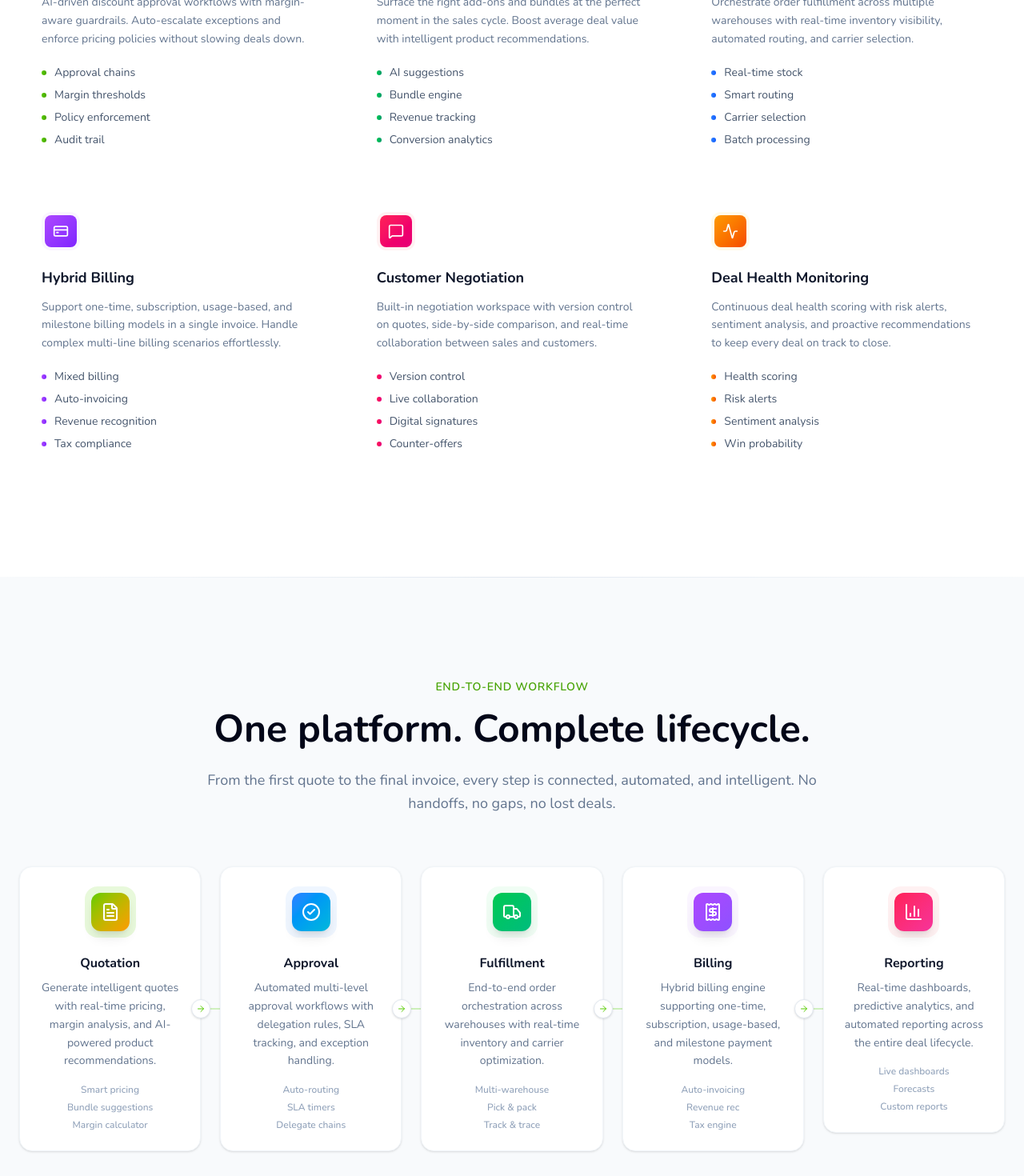
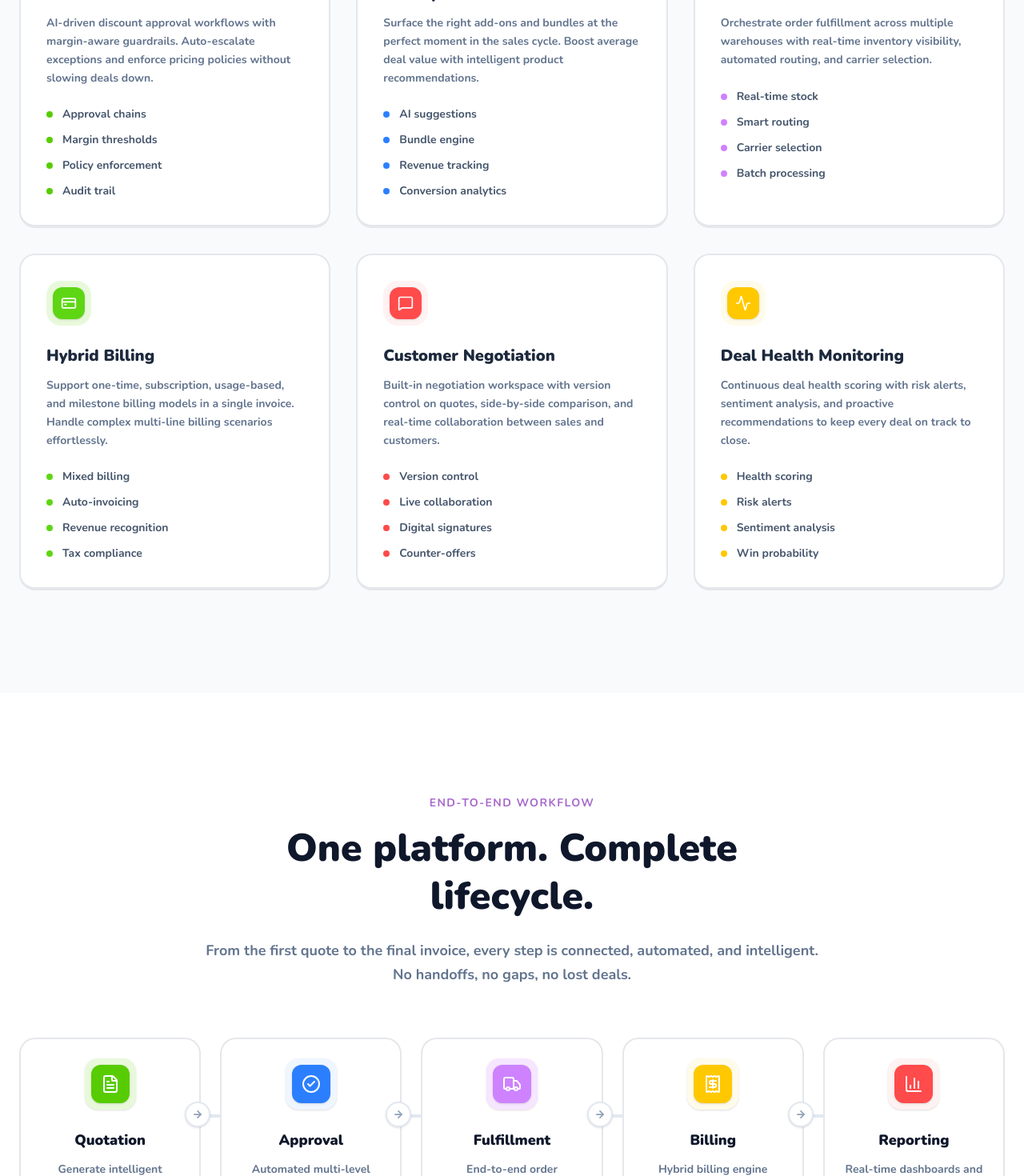
Before and after one commit to J-Ahmad19/DealFlow360, a React (Vite) app: page / in a window 1280 px wide. Shown: the part 1940-3410 px from the top of the page at 80% size. Built offline with nearby package versions, Linux system fonts and the light colour scheme.

Commit message:
feat(features,workflow): replace clay cards with Lingo tactile cards and semantic brand tokens

```diff
--- a/src/components/Features.tsx
+++ b/src/components/Features.tsx
@@ -16,7 +16,7 @@ const features = [
     title: 'Smart Discount Governance',
     description:
       'AI-driven discount approval workflows with margin-aware guardrails. Auto-escalate exceptions and enforce pricing policies without slowing deals down.',
-    color: 'from-brand-500 to-brand-600',
+    color: 'bg-brand-500',
     bg: 'bg-brand-50',
     items: ['Approval chains', 'Margin thresholds', 'Policy enforcement', 'Audit trail'],
   },
@@ -25,8 +25,8 @@ const features = [
     title: 'Live Upsell & Cross-sell',
     description:
       'Surface the right add-ons and bundles at the perfect moment in the sales cycle. Boost average deal value with intelligent product recommendations.',
-    color: 'from-green-500 to-emerald-600',
-    bg: 'bg-green-50',
+    color: 'bg-blue-500',
+    bg: 'bg-blue-50',
     items: ['AI suggestions', 'Bundle engine', 'Revenue tracking', 'Conversion analytics'],
   },
   {
@@ -34,8 +34,8 @@ const features = [
     title: 'Multi-Warehouse Fulfillment',
     description:
       'Orchestrate order fulfillment across multiple warehouses with real-time inventory visibility, automated routing, and carrier selection.',
-    color: 'from-blue-500 to-blue-600',
-    bg: 'bg-blue-50',
+    color: 'bg-secondary-400',
+    bg: 'bg-secondary-50',
     items: ['Real-time stock', 'Smart routing', 'Carrier selection', 'Batch processing'],
   },
   {
@@ -43,8 +43,8 @@ const features = [
     title: 'Hybrid Billing',
     description:
       'Support one-time, subscription, usage-based, and milestone billing models in a single invoice. Handle complex multi-line billing scenarios effortlessly.',
-    color: 'from-purple-500 to-violet-600',
-    bg: 'bg-purple-50',
+    color: 'bg-brand-400',
+    bg: 'bg-brand-50',
     items: ['Mixed billing', 'Auto-invoicing', 'Revenue recognition', 'Tax compliance'],
   },
   {
@@ -52,8 +52,8 @@ const features = [
     title: 'Customer Negotiation',
     description:
       'Built-in negotiation workspace with version control on quotes, side-by-side comparison, and real-time collaboration between sales and customers.',
-    color: 'from-rose-500 to-pink-600',
-    bg: 'bg-rose-50',
+    color: 'bg-danger-500',
+    bg: 'bg-red-50',
     items: ['Version control', 'Live collaboration', 'Digital signatures', 'Counter-offers'],
   },
   {
@@ -61,7 +61,7 @@ const features = [
     title: 'Deal Health Monitoring',
     description:
       'Continuous deal health scoring with risk alerts, sentiment analysis, and proactive recommendations to keep every deal on track to close.',
-    color: 'from-amber-500 to-orange-600',
+    color: 'bg-warning-500',
     bg: 'bg-amber-50',
     items: ['Health scoring', 'Risk alerts', 'Sentiment analysis', 'Win probability'],
   },
@@ -90,14 +90,14 @@ export default function Features() {
   }, [isInView]);
 
   return (
-    <section id="features" ref={sectionRef} className="py-24 lg:py-32 bg-white relative">
+    <section id="features" ref={sectionRef} className="py-24 lg:py-32 bg-slate-50 relative">
       <div className="max-w-7xl mx-auto px-6">
         <div className="text-center max-w-3xl mx-auto mb-16">
           <motion.p
             initial={{ opacity: 0, y: 10 }}
             whileInView={{ opacity: 1, y: 0 }}
             viewport={{ once: true }}
-            className="text-sm font-semibold text-brand-600 uppercase tracking-wider mb-3"
+            className="text-sm font-bold text-brand-600 uppercase tracking-widest mb-4"
           >
             Platform Features
           </motion.p>
@@ -106,7 +106,7 @@ export default function Features() {
             whileInView={{ opacity: 1, y: 0 }}
             viewport={{ once: true }}
             transition={{ delay: 0.1 }}
-            className="font-display text-3xl sm:text-4xl lg:text-5xl font-bold text-slate-950 leading-tight mb-5"
+            className="font-display text-3xl sm:text-4xl lg:text-5xl font-black text-slate-900 leading-tight mb-6"
           >
             Everything you need to close smarter
           </motion.h2>
@@ -115,7 +115,7 @@ export default function Features() {
             whileInView={{ opacity: 1, y: 0 }}
             viewport={{ once: true }}
             transition={{ delay: 0.2 }}
-            className="text-lg text-slate-500 leading-relaxed"
+            className="text-lg font-bold text-slate-500 leading-relaxed"
           >
             DealFlow360 goes far beyond basic quote generation. Each module
             is purpose-built to eliminate friction, protect margins, and
@@ -123,37 +123,35 @@ export default function Features() {
           </motion.p>
         </div>
 
-        <div className="grid grid-cols-1 md:grid-cols-2 lg:grid-cols-3 gap-6">
+        <div className="grid grid-cols-1 md:grid-cols-2 lg:grid-cols-3 gap-8">
           {features.map((feature, idx) => {
             const Icon = feature.icon;
             return (
               <div
                 key={idx}
-                className="feature-card opacity-0 group relative rounded-2xl p-7 clay hover:shadow-xl hover:shadow-slate-900/8 hover:-translate-y-1 transition-all duration-500 cursor-default"
+                className="feature-card opacity-0 group card-tactile p-8 cursor-default"
               >
-                <div className={`w-12 h-12 rounded-xl ${feature.bg} flex items-center justify-center mb-5 group-hover:scale-110 transition-transform duration-300`}>
-                  <div className={`w-10 h-10 rounded-lg bg-gradient-to-br ${feature.color} flex items-center justify-center`}>
+                <div className={`w-14 h-14 rounded-[18px] ${feature.bg} flex items-center justify-center mb-6 group-hover:scale-110 transition-transform duration-300 border-2 border-transparent group-hover:border-white group-hover:shadow-sm`}>
+                  <div className={`w-10 h-10 rounded-xl ${feature.color} flex items-center justify-center shadow-sm`}>
                     <Icon size={20} className="text-white" />
                   </div>
                 </div>
 
-                <h3 className="font-display text-lg font-bold text-slate-900 mb-3">
+                <h3 className="font-display text-xl font-black text-slate-800 mb-3">
                   {feature.title}
                 </h3>
-                <p className="text-sm text-slate-500 leading-relaxed mb-5">
+                <p className="text-sm font-bold text-slate-500 leading-relaxed mb-6">
                   {feature.description}
                 </p>
 
-                <ul className="space-y-2">
+                <ul className="space-y-3">
                   {feature.items.map((item, i) => (
-                    <li key={i} className="flex items-center gap-2.5 text-sm text-slate-600">
-                      <div className={`w-1.5 h-1.5 rounded-full bg-gradient-to-r ${feature.color}`} />
+                    <li key={i} className="flex items-center gap-3 text-sm font-bold text-slate-600">
+                      <div className={`w-2 h-2 rounded-full ${feature.color}`} />
                       {item}
                     </li>
                   ))}
                 </ul>
-
-                <div className="absolute top-0 right-0 w-24 h-24 bg-gradient-to-br from-brand-400/5 to-transparent rounded-bl-3xl rounded-tr-2xl opacity-0 group-hover:opacity-100 transition-opacity duration-500" />
               </div>
             );
           })}
--- a/src/components/Workflow.tsx
+++ b/src/components/Workflow.tsx
@@ -13,42 +13,42 @@ const steps = [
   {
     icon: FileText,
     title: 'Quotation',
-    description: 'Generate intelligent quotes with real-time pricing, margin analysis, and AI-powered product recommendations.',
-    color: 'from-brand-500 to-amber-500',
+    description: 'Generate intelligent quotes with real-time pricing and margin analysis.',
+    color: 'bg-brand-500',
     bg: 'bg-brand-50',
-    details: ['Smart pricing', 'Bundle suggestions', 'Margin calculator'],
+    details: ['Smart pricing', 'Bundle suggestions'],
   },
   {
     icon: CheckCircle2,
     title: 'Approval',
-    description: 'Automated multi-level approval workflows with delegation rules, SLA tracking, and exception handling.',
-    color: 'from-blue-500 to-cyan-500',
+    description: 'Automated multi-level approval workflows with SLA tracking.',
+    color: 'bg-blue-500',
     bg: 'bg-blue-50',
-    details: ['Auto-routing', 'SLA timers', 'Delegate chains'],
+    details: ['Auto-routing', 'SLA timers'],
   },
   {
     icon: Truck,
     title: 'Fulfillment',
-    description: 'End-to-end order orchestration across warehouses with real-time inventory and carrier optimization.',
-    color: 'from-green-500 to-emerald-500',
-    bg: 'bg-green-50',
-    details: ['Multi-warehouse', 'Pick & pack', 'Track & trace'],
+    description: 'End-to-end order orchestration across warehouses with live inventory.',
+    color: 'bg-secondary-400',
+    bg: 'bg-secondary-50',
+    details: ['Multi-warehouse', 'Pick & pack'],
   },
   {
     icon: Receipt,
     title: 'Billing',
-    description: 'Hybrid billing engine supporting one-time, subscription, usage-based, and milestone payment models.',
-    color: 'from-purple-500 to-violet-500',
-    bg: 'bg-purple-50',
-    details: ['Auto-invoicing', 'Revenue rec', 'Tax engine'],
+    description: 'Hybrid billing engine supporting one-time and subscription models.',
+    color: 'bg-warning-500',
+    bg: 'bg-amber-50',
+    details: ['Auto-invoicing', 'Tax engine'],
   },
   {
     icon: BarChart3,
     title: 'Reporting',
-    description: 'Real-time dashboards, predictive analytics, and automated reporting across the entire deal lifecycle.',
-    color: 'from-rose-500 to-pink-500',
-    bg: 'bg-rose-50',
-    details: ['Live dashboards', 'Forecasts', 'Custom reports'],
+    description: 'Real-time dashboards and predictive analytics across the deal lifecycle.',
+    color: 'bg-danger-500',
+    bg: 'bg-red-50',
+    details: ['Live dashboards', 'Forecasts'],
   },
 ];
 
@@ -56,19 +56,14 @@ export default function Workflow() {
   const ref = useRef<HTMLDivElement>(null);
 
   return (
-    <section id="workflow" ref={ref} className="py-24 lg:py-32 bg-slate-50 relative overflow-hidden">
-      <div className="absolute inset-0 pointer-events-none">
-        <div className="absolute top-0 left-0 right-0 h-px bg-gradient-to-r from-transparent via-slate-200 to-transparent" />
-        <div className="absolute bottom-0 left-0 right-0 h-px bg-gradient-to-r from-transparent via-slate-200 to-transparent" />
-      </div>
-
+    <section id="workflow" ref={ref} className="py-24 lg:py-32 bg-white relative overflow-hidden">
       <div className="max-w-7xl mx-auto px-6">
         <div className="text-center max-w-3xl mx-auto mb-16">
           <motion.p
             initial={{ opacity: 0, y: 10 }}
             whileInView={{ opacity: 1, y: 0 }}
             viewport={{ once: true }}
-            className="text-sm font-semibold text-brand-600 uppercase tracking-wider mb-3"
+            className="text-sm font-bold text-secondary-500 uppercase tracking-widest mb-4"
           >
             End-to-End Workflow
           </motion.p>
@@ -77,7 +72,7 @@ export default function Workflow() {
             whileInView={{ opacity: 1, y: 0 }}
             viewport={{ once: true }}
             transition={{ delay: 0.1 }}
-            className="font-display text-3xl sm:text-4xl lg:text-5xl font-bold text-slate-950 leading-tight mb-5"
+            className="font-display text-3xl sm:text-4xl lg:text-5xl font-black text-slate-900 leading-tight mb-6"
           >
             One platform. Complete lifecycle.
           </motion.h2>
@@ -86,7 +81,7 @@ export default function Workflow() {
             whileInView={{ opacity: 1, y: 0 }}
             viewport={{ once: true }}
             transition={{ delay: 0.2 }}
-            className="text-lg text-slate-500 leading-relaxed"
+            className="text-lg font-bold text-slate-500 leading-relaxed"
           >
             From the first quote to the final invoice, every step is connected,
             automated, and intelligent. No handoffs, no gaps, no lost deals.
@@ -95,8 +90,8 @@ export default function Workflow() {
 
         <div className="relative">
           {/* Connection line */}
-          <div className="hidden lg:block absolute top-1/2 left-0 right-0 h-0.5 -translate-y-1/2 z-0">
-            <div className="w-full h-full bg-gradient-to-r from-brand-300 via-brand-400 to-brand-300 rounded-full opacity-30" />
+          <div className="hidden lg:block absolute top-24 left-[10%] right-[10%] h-1 z-0">
+            <div className="w-full h-full bg-slate-200 rounded-full" />
           </div>
 
           <div className="grid grid-cols-1 sm:grid-cols-2 lg:grid-cols-5 gap-6 relative z-10">
@@ -111,23 +106,23 @@ export default function Workflow() {
                   transition={{ delay: idx * 0.12, duration: 0.6, ease: [0.16, 1, 0.3, 1] }}
                   className="relative"
                 >
-                  <div className="bg-white rounded-2xl p-6 border border-slate-100 hover:border-slate-200 shadow-sm hover:shadow-lg hover:shadow-slate-900/5 transition-all duration-500 hover:-translate-y-1 text-center">
-                    <div className={`w-16 h-16 rounded-2xl ${step.bg} flex items-center justify-center mx-auto mb-5`}>
-                      <div className={`w-12 h-12 rounded-xl bg-gradient-to-br ${step.color} flex items-center justify-center shadow-lg`}>
+                  <div className="card-tactile p-6 text-center h-full">
+                    <div className={`w-16 h-16 rounded-2xl ${step.bg} flex items-center justify-center mx-auto mb-6 border-2 border-transparent hover:border-white shadow-sm`}>
+                      <div className={`w-12 h-12 rounded-xl ${step.color} flex items-center justify-center shadow-sm`}>
                         <Icon size={24} className="text-white" />
                       </div>
                     </div>
 
-                    <h3 className="font-display text-base font-bold text-slate-900 mb-2">
+                    <h3 className="font-display text-lg font-black text-slate-900 mb-3">
                       {step.title}
                     </h3>
-                    <p className="text-sm text-slate-500 leading-relaxed mb-4">
+                    <p className="text-sm font-bold text-slate-500 leading-relaxed mb-5">
                       {step.description}
                     </p>
 
-                    <ul className="space-y-1.5">
+                    <ul className="space-y-2">
                       {step.details.map((detail, i) => (
-                        <li key={i} className="text-xs text-slate-400 font-medium">
+                        <li key={i} className="text-xs text-slate-400 font-bold bg-slate-50 py-1.5 px-3 rounded-lg border-2 border-slate-100">
                           {detail}
                         </li>
                       ))}
@@ -135,8 +130,8 @@ export default function Workflow() {
                   </div>
 
                   {idx < steps.length - 1 && (
-                    <div className="hidden lg:flex absolute top-1/2 -right-3 -translate-y-1/2 z-20 w-6 h-6 rounded-full bg-white border border-slate-200 items-center justify-center shadow-sm">
-                      <ArrowRight size={12} className="text-brand-500" />
+                    <div className="hidden lg:flex absolute top-24 -right-3 -translate-y-1/2 z-20 w-8 h-8 rounded-full bg-white border-2 border-slate-200 items-center justify-center shadow-sm text-slate-400">
+                      <ArrowRight size={14} strokeWidth={3} />
                     </div>
                   )}
                 </motion.div>
```
